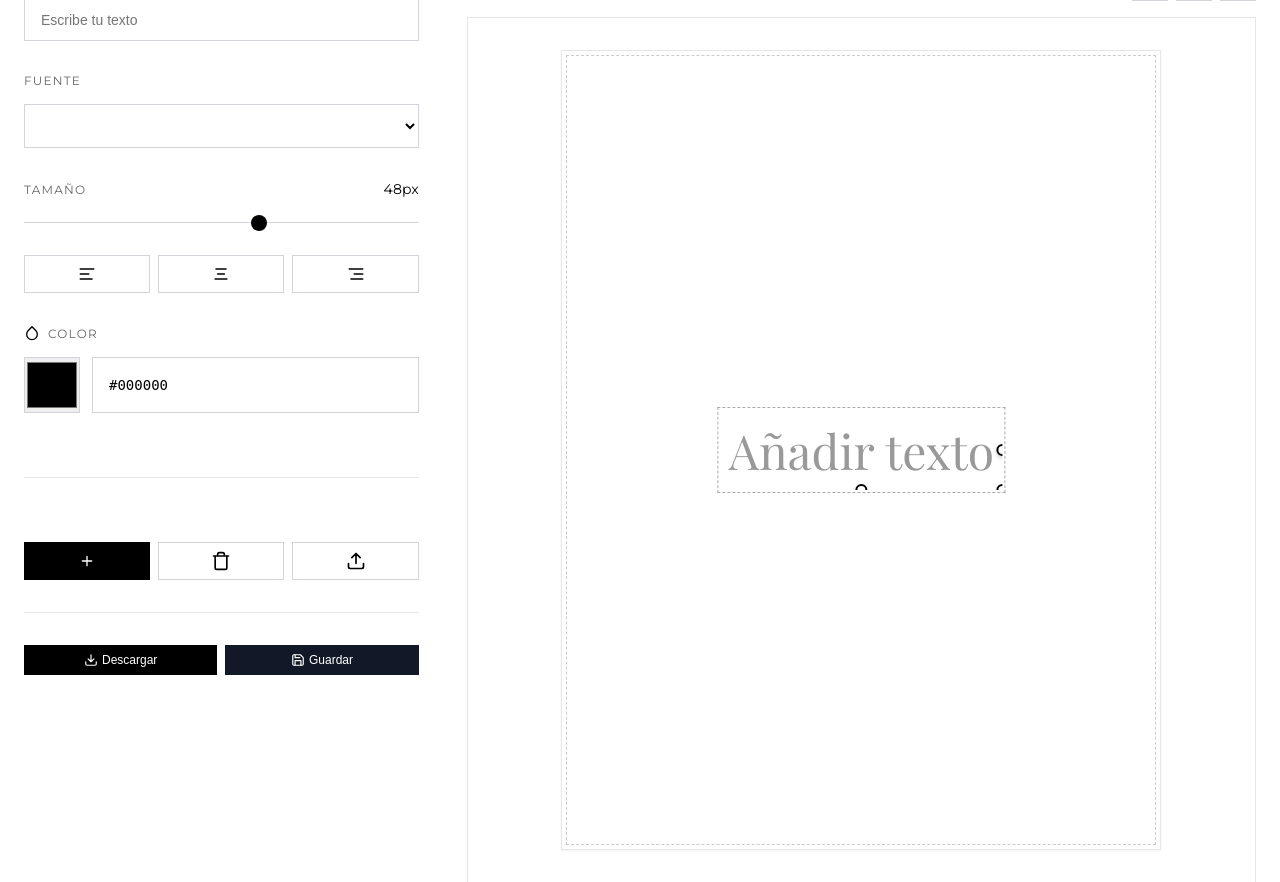
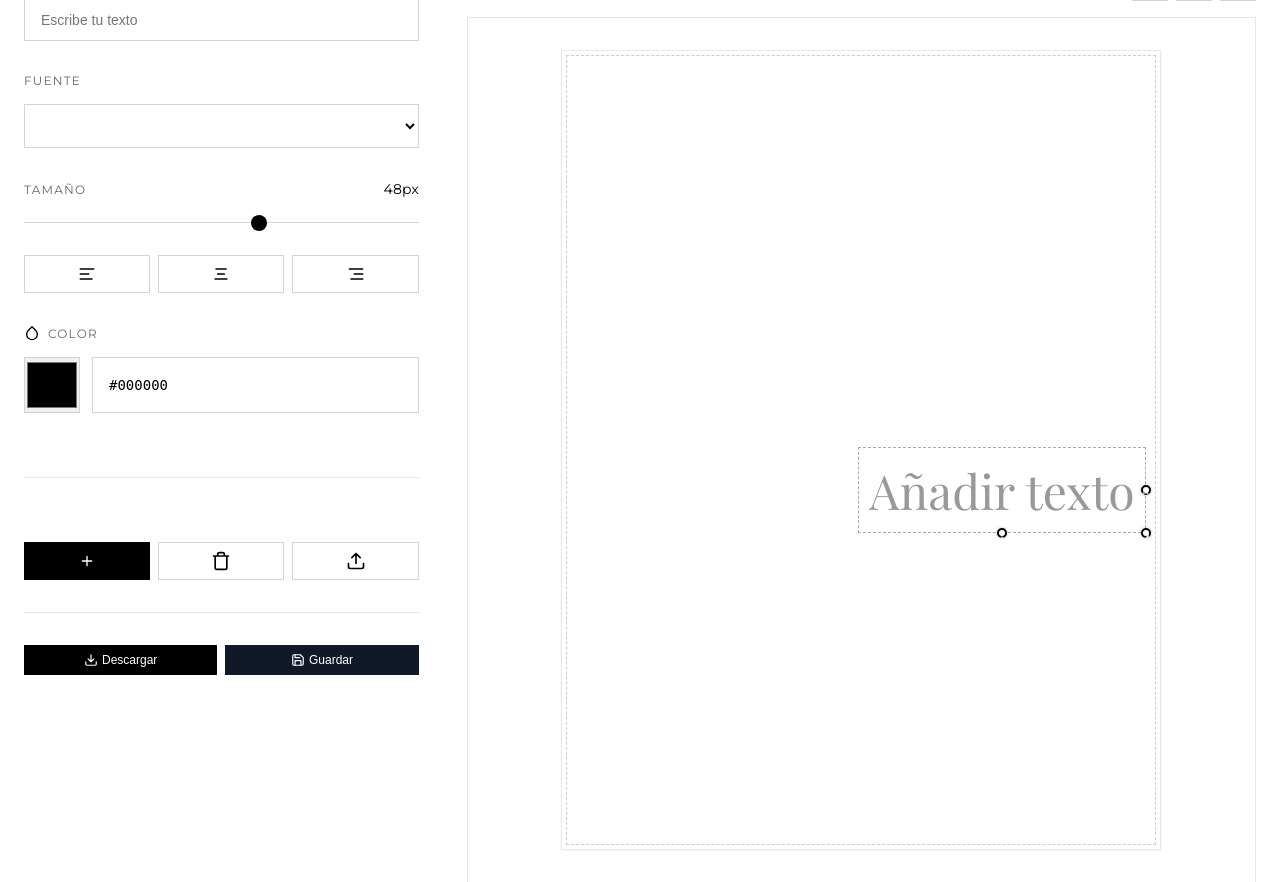
Before and after one commit to jnarjim/Editor-visual-de-invitaciones, a Django app: page /invitaciones/ in a window 1280 px wide. Shown: the part 222-1104 px from the top of the page. Run offline with Django 5.2, Linux system fonts and the light colour scheme.

Commit message:
añadir css bien

```diff
--- a/invitaciones/static/invitaciones/css/editor.css
+++ b/invitaciones/static/invitaciones/css/editor.css
@@ -317,11 +286,10 @@
   background: white;
   border: 1px solid #e5e7eb;
   box-shadow: 0 1px 2px rgba(0, 0, 0, 0.05);
-            overflow: hidden;
+  overflow: visible;
   transition: transform 0.3s;
 }
 
-        /* Línea de marca de agua interna */
 #canvas::before {
   content: '';
   position: absolute;
@@ -331,31 +299,34 @@
   bottom: 4px;
   border: 1px dashed rgba(0, 0, 0, 0.2);
   pointer-events: none;
+  z-index: 0;
+}
+
+.canvas-image {
+  position: absolute;
+  cursor: move;
+  max-width: 100%;
+  max-height: 100%;
+  user-select: none;
   z-index: 1;
+  transition: none;
 }
 
 .text-element {
   position: absolute;
-            cursor: move;
+  cursor: crosshair;
   user-select: none;
   padding: 8px;
-            transition: all 0.2s;
-            transform: translate(-50%, -50%);
   white-space: pre-wrap;
   width: auto;
   min-width: 80px;
   min-height: 40px;
   resize: none;
-            overflow: hidden;
+  overflow: visible;
   box-sizing: border-box;
   max-width: 95%;
   text-align: center;
-            scrollbar-width: none;
-            -ms-overflow-style: none;
-        }
-
-        .text-element::-webkit-scrollbar {
-            display: none;
+  z-index: 100;
 }
 
 .text-element.selected {
@@ -370,67 +341,76 @@
   color: inherit;
 }
 
-        /* === Estilo para los handles === */
+/* =========================================================
+   HANDLES (CIRCULITOS DE REDIMENSIÓN)
+========================================================= */
 .text-element .resize-handle,
 .text-element .resize-handle-height,
 .text-element .resize-handle-width {
   position: absolute;
-          width: 12px;
-          height: 12px;
+  width: 10px;
+  height: 10px;
   background: white;
   border: 2px solid black;
   border-radius: 50%;
-          box-shadow: 0 2px 4px rgba(0, 0, 0, 0.2);
-          display: flex;
+  box-shadow: 0 0 3px rgba(0, 0, 0, 0.3);
+  display: none;
   align-items: center;
   justify-content: center;
   user-select: none;
-          transition: transform 0.15s ease, box-shadow 0.25s ease;
+  transition: transform 0.15s ease, background 0.25s ease;
 }
 
-        /* Posiciones */
+.text-element.selected .resize-handle,
+.text-element.selected .resize-handle-width,
+.text-element.selected .resize-handle-height {
+  display: flex;
+}
+
 .text-element .resize-handle {
-          bottom: -6px;
-          right: -6px;
+  bottom: -8px;
+  right: -8px;
   cursor: nwse-resize;
 }
 
 .text-element .resize-handle-width {
-          right: -6px;
+  right: -8px;
   top: 50%;
   transform: translateY(-50%);
   cursor: ew-resize;
 }
 
 .text-element .resize-handle-height {
-          bottom: -6px;
+  bottom: -8px;
   left: 50%;
   transform: translateX(-50%);
   cursor: ns-resize;
 }
 
-        /* Hover con sombra más pronunciada */
 .text-element .resize-handle:hover,
 .text-element .resize-handle-width:hover,
 .text-element .resize-handle-height:hover {
-          transform: scale(1.2);
-          box-shadow: 0 3px 8px rgba(0, 0, 0, 0.3);
+  transform: scale(1.25);
+  background: gray;
 }
 
-        /* Ajuste especial para el hover de los handles con transform */
-        .text-element .resize-handle-width:hover {
-          transform: translateY(-50%) scale(1.2);
+/* Símbolos internos */
+.resize-handle::before {
+  content: "↘";
+  color: white;
+  font-size: 11px;
 }
 
-        .text-element .resize-handle-height:hover {
-          transform: translateX(-50%) scale(1.2);
+.resize-handle-height::before {
+  content: "↕";
+  color: white;
+  font-size: 11px;
 }
 
-        /* Eliminar las flechitas */
-        .resize-handle::before,
-        .resize-handle-height::before,
 .resize-handle-width::before {
-          content: none;
+  content: "↔";
+  color: white;
+  font-size: 11px;
 }
 
 .icon {
```
Also changed, not shown: other parts of invitaciones/static/invitaciones/css/editor.css (+13 -44 lines). Lines whose indentation alone changed are shown as unchanged.
